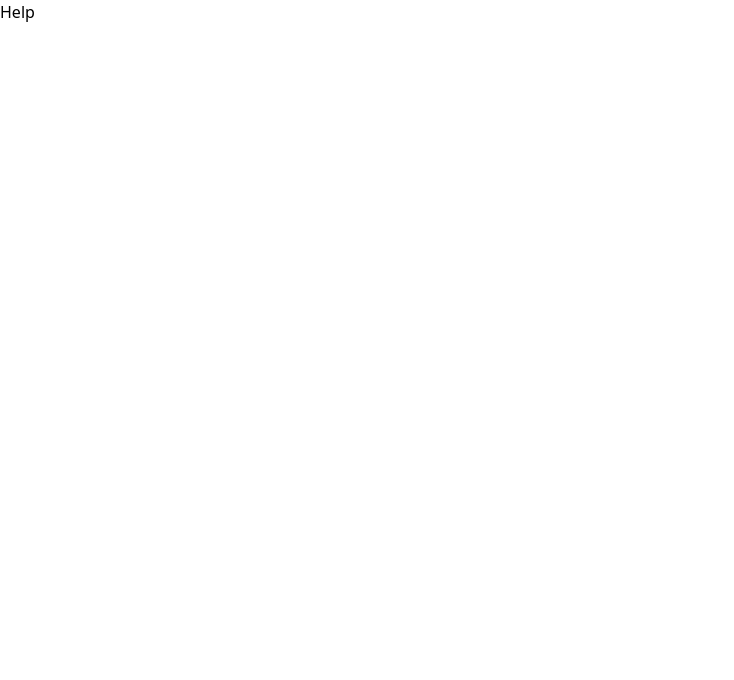
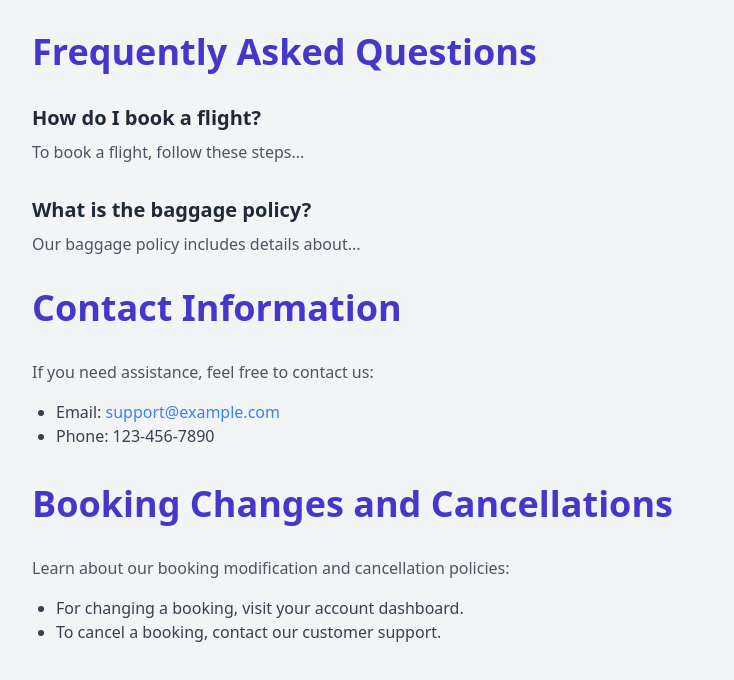
Before and after one commit to arbajbegade/flyingo-project, a React (Create React App) app in the folder flyingo-app/: page /help in a window 1280 px wide. Shown: the top 680 px of the page, without its empty margins (0-734 px from the left). Built offline with nearby package versions, Linux system fonts and the light colour scheme; a web font is replaced by a local one.

Commit message:
edited help.js

```diff
--- a/flyingo-app/src/Components/Help/Help.js
+++ b/flyingo-app/src/Components/Help/Help.js
@@ -1,9 +1,116 @@
-import React from 'react'
+// import React from "react";
 
-function Help() {
+// const HelpSection = () => {
+//   return (
+//     <div className="bg-gray-100 p-8">
+//       <h2 className="text-4xl font-bold text-indigo-700 mb-8">
+//         Frequently Asked Questions
+//       </h2>
+//       <div className="faq mb-8">
+//         <h3 className="text-xl font-semibold text-gray-800 mb-2">
+//           How do I book a flight?
+//         </h3>
+//         <p className="text-gray-600">To book a flight, follow these steps...</p>
+//       </div>
+//       <div className="faq mb-8">
+//         <h3 className="text-xl font-semibold text-gray-800 mb-2">
+//           What is the baggage policy?
+//         </h3>
+//         <p className="text-gray-600">
+//           Our baggage policy includes details about...
+//         </p>
+//       </div>
+//       {/* Add more FAQs here */}
+
+//       <h2 className="text-4xl font-bold text-indigo-700 mb-8">
+//         Contact Information
+//       </h2>
+//       <p className="text-gray-600 mb-4">
+//         If you need assistance, feel free to contact us:
+//       </p>
+//       <ul className="list-disc pl-6 mb-8">
+//         <li className="text-gray-700">
+//           Email:{" "}
+//           <a
+//             href="mailto:support@example.com"
+//             className="text-blue-500 hover:underline"
+//           >
+//             support@example.com
+//           </a>
+//         </li>
+//         <li className="text-gray-700">Phone: 123-456-7890</li>
+//       </ul>
+
+//       {/* Add more contact information here */}
+
+//       {/* Include other sections as mentioned in the previous response */}
+//     </div>
+//   );
+// };
+
+// export default HelpSection;
+
+import React from "react";
+
+const HelpSection = () => {
   return (
-    <div>Help</div>
-  )
-}
+    <div className="bg-gray-100 p-8">
+      <h2 className="text-4xl font-bold text-indigo-700 mb-8">
+        Frequently Asked Questions
+      </h2>
+      <div className="faq mb-8">
+        <h3 className="text-xl font-semibold text-gray-800 mb-2">
+          How do I book a flight?
+        </h3>
+        <p className="text-gray-600">To book a flight, follow these steps...</p>
+      </div>
+      <div className="faq mb-8">
+        <h3 className="text-xl font-semibold text-gray-800 mb-2">
+          What is the baggage policy?
+        </h3>
+        <p className="text-gray-600">
+          Our baggage policy includes details about...
+        </p>
+      </div>
+      {/* Add more FAQs here */}
 
-export default Help
+      <h2 className="text-4xl font-bold text-indigo-700 mb-8">
+        Contact Information
+      </h2>
+      <p className="text-gray-600 mb-4">
+        If you need assistance, feel free to contact us:
+      </p>
+      <ul className="list-disc pl-6 mb-8">
+        <li className="text-gray-700">
+          Email:{" "}
+          <a
+            href="mailto:support@example.com"
+            className="text-blue-500 hover:underline"
+          >
+            support@example.com
+          </a>
+        </li>
+        <li className="text-gray-700">Phone: 123-456-7890</li>
+      </ul>
+
+      <h2 className="text-4xl font-bold text-indigo-700 mb-8">
+        Booking Changes and Cancellations
+      </h2>
+      <p className="text-gray-600 mb-4">
+        Learn about our booking modification and cancellation policies:
+      </p>
+      <ul className="list-disc pl-6 mb-8">
+        <li className="text-gray-700">
+          For changing a booking, visit your account dashboard.
+        </li>
+        <li className="text-gray-700">
+          To cancel a booking, contact our customer support.
+        </li>
+      </ul>
+
+      {/* Include other sections as needed */}
+    </div>
+  );
+};
+
+export default HelpSection;
```
